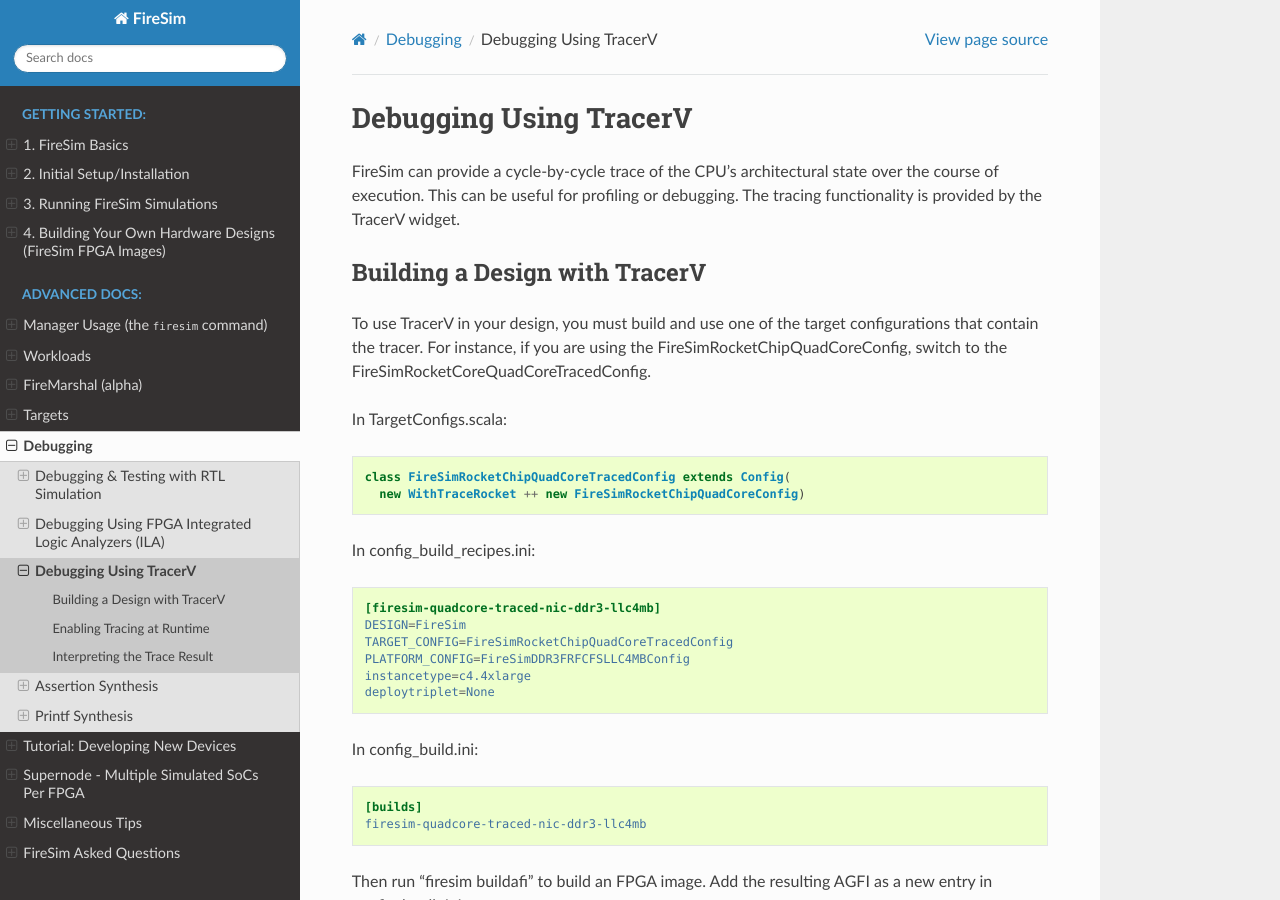
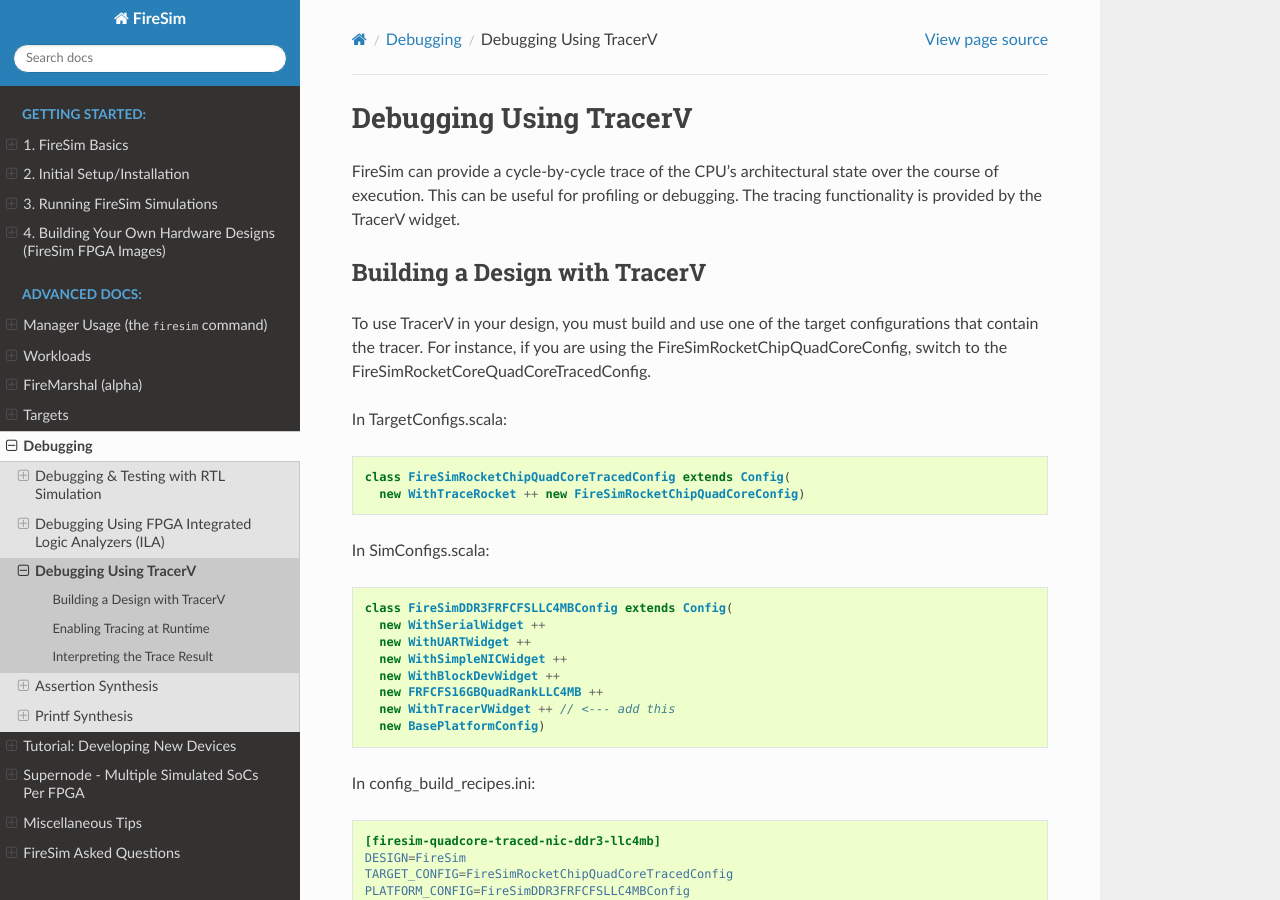
Before and after one commit to firesim/firesim, a Sphinx documentation site: the page built from docs/Advanced-Usage/Debugging/TracerV.rst, in a window 1280 px wide and 900 px high. Built offline with Sphinx 7.4.7 and the Read the Docs theme 2.0.0, drawn with Linux system fonts in a browser that asks for light colours.

Commit message:
Update TracerV document to have WithTracerVWidget in SimConfigs

```diff
--- a/docs/Advanced-Usage/Debugging/TracerV.rst
+++ b/docs/Advanced-Usage/Debugging/TracerV.rst
@@ -19,6 +19,19 @@
 
     class FireSimRocketChipQuadCoreTracedConfig extends Config(
       new WithTraceRocket ++ new FireSimRocketChipQuadCoreConfig)
+
+In SimConfigs.scala:
+
+.. code-block:: scala
+
+    class FireSimDDR3FRFCFSLLC4MBConfig extends Config(
+      new WithSerialWidget ++
+      new WithUARTWidget ++
+      new WithSimpleNICWidget ++
+      new WithBlockDevWidget ++
+      new FRFCFS16GBQuadRankLLC4MB ++
+      new WithTracerVWidget ++ // <--- add this
+      new BasePlatformConfig)
 
 In config_build_recipes.ini:
 
```
